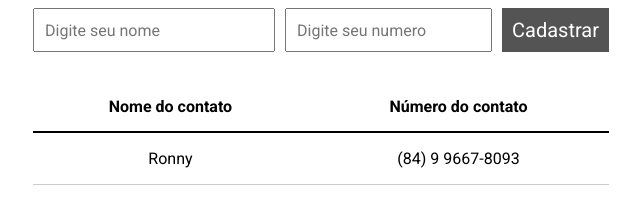
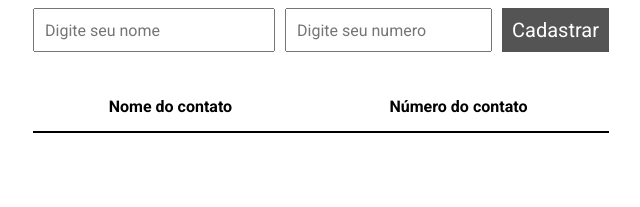
Before and after one commit to ronnydouglasjr/contact-book, a plain HTML site: page index.html in a window 1280 px wide. Shown: the part 127-334 px from the top of the page, without its empty margins (319-959 px from the left). Drawn offline with Linux system fonts and the light colour scheme.

Commit message:
fix: contact table

```diff
--- a/index.html
+++ b/index.html
@@ -32,10 +32,6 @@
         </tr>
       </thead>
       <tbody id="tbody">
-        <tr>
-          <td>Ronny</td>
-          <td>(84) 9 9667-8093</td>
-        </tr>
       </tbody>
     </table>
   </div>
```
